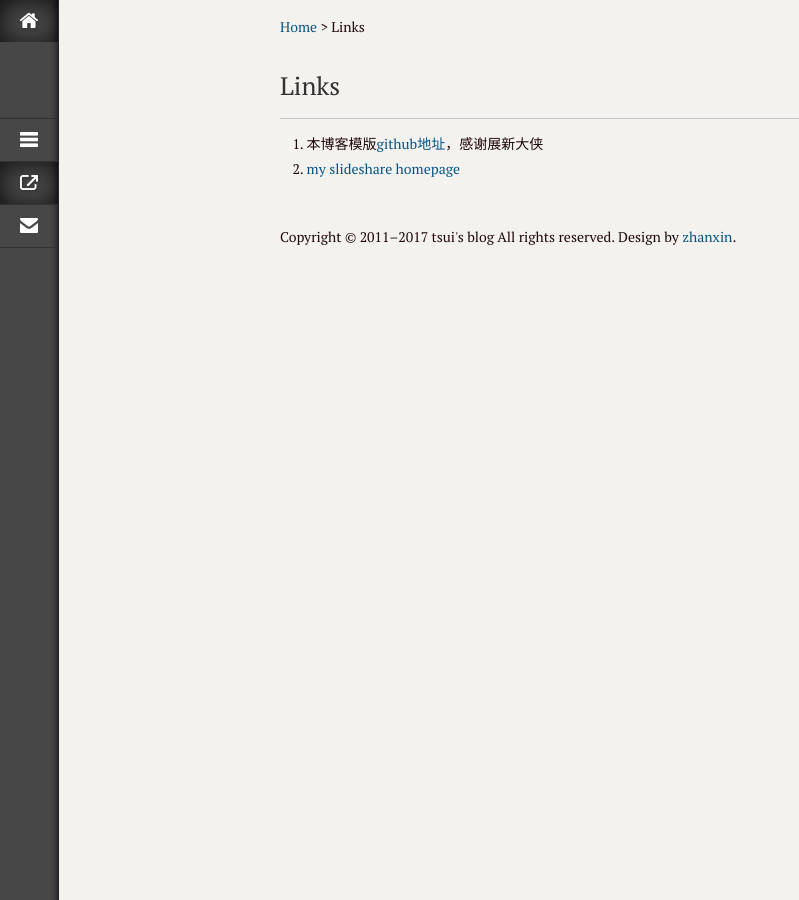
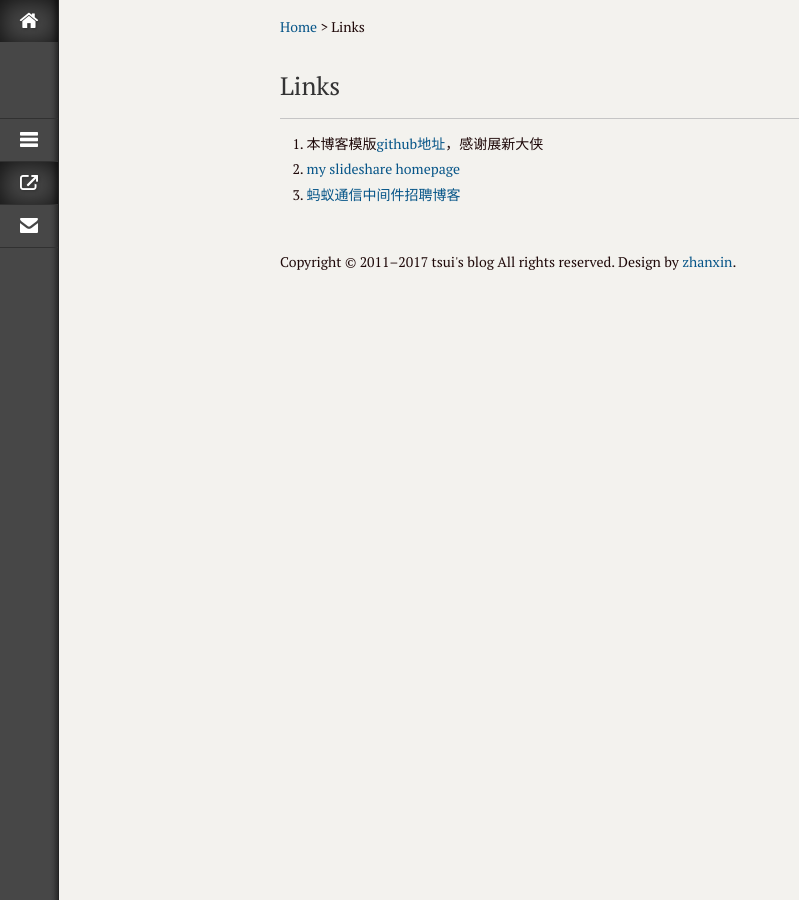
Before and after one commit to xmtsui/blog, a Jekyll site: the page built from links.html, in a window 1280 px wide. Shown: the whole page, without its empty margins (0-799 px from the left). Built offline with Jekyll 4.4.1, drawn with Linux system fonts in a browser that asks for light colours.

Commit message:
modify by quickcommint

```diff
--- a/links.html
+++ b/links.html
@@ -16,5 +16,6 @@ keywords: java, middleware
 <ol>
   <li>本博客模版<a href="https://github.com/pizn/iLotus" rel="nofollow" rel="nofollow" title="本博客模版">github地址</a>，感谢展新大侠</li>
   <li><a href="https://www.slideshare.net/xmtsui" rel="nofollow" rel="nofollow" title="slideshare">my slideshare homepage</a></li>
+  <li><a href="https://xmtsui.github.io/recruit" rel="nofollow" rel="nofollow" title="recruit">蚂蚁通信中间件招聘博客</a></li>
 </ol>
 </article>
```
